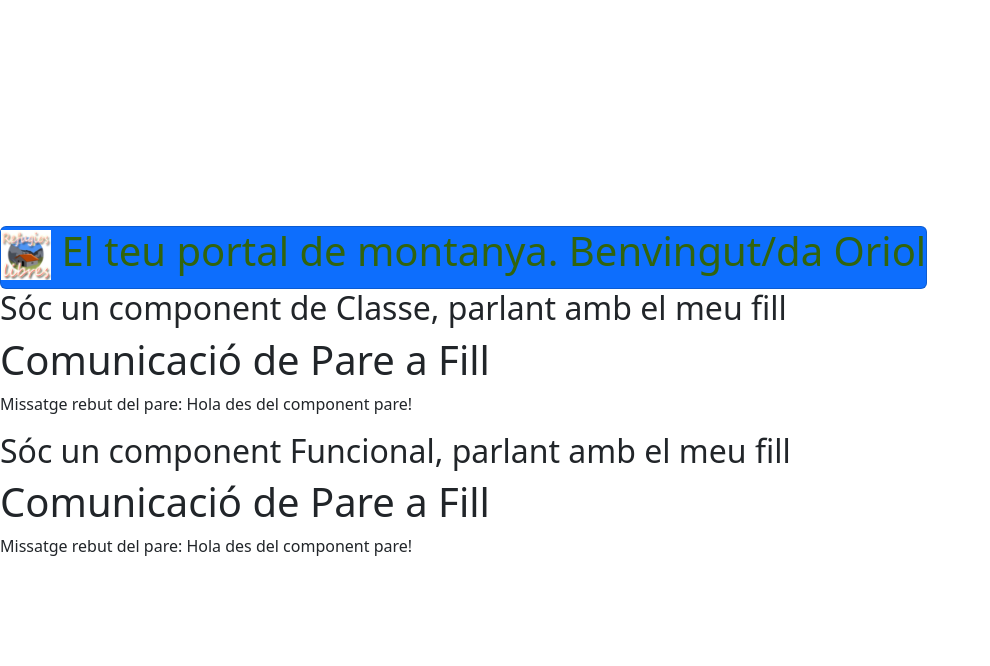
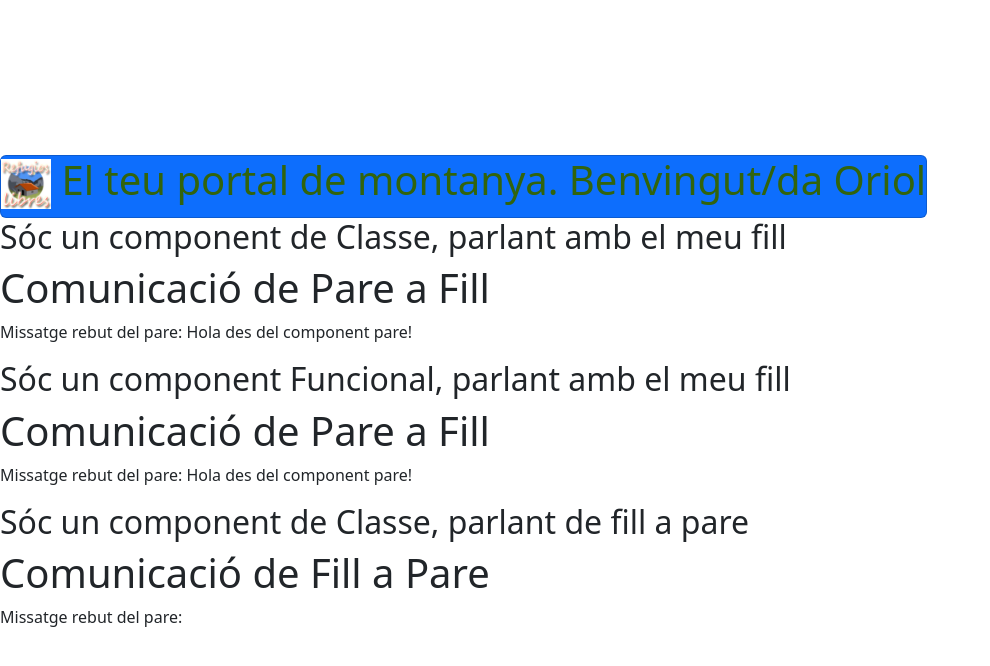
Before and after one commit to SectionOne/cursframeworks, a React (Vite) app in the folder cursreact/: page / in a window 1280 px wide. Shown: the top 666 px of the page, without its empty margins (0-990 px from the left). Built offline with nearby package versions, Linux system fonts and the light colour scheme.

Commit message:
Codi 14 - Comunicació Fill a Pare amb components de Classe

```diff
--- a/cursreact/src/components/App.jsx
+++ b/cursreact/src/components/App.jsx
@@ -1,5 +1,6 @@
 import './App.css';
 import FunctionalParentComponent from './FunctionalParentComponent.jsx';
+import ClasseParentFillaPare from './ClasseParentFillaPare.jsx';
 import Header from './Header.jsx';
 import ParentComponent from './ParentComponent.jsx';
 function App() {
@@ -16,6 +17,10 @@ function App() {
         <h2>Sóc un component Funcional, parlant amb el meu fill</h2>
         <FunctionalParentComponent/>
       </div>
+      <div>
+        <h2>Sóc un component de Classe, parlant de fill a pare</h2>
+        <ClasseParentFillaPare/>
+      </div>
     </>
   );
 }
--- /dev/null
+++ b/cursreact/src/components/ClasseParentFillaPare.jsx
@@ -0,0 +1,21 @@
+/* eslint-disable no-unused-vars */
+import React, { Component } from 'react';
+import ChildComponent from './ChildComponent';
+
+class ParentComponent extends Component {
+  handleChildData = (data) => {
+    alert(`Dades rebudes del fill: ${data}`);
+  };
+
+  render() {
+    return (
+      <div>
+        <h1>Comunicació de Fill a Pare</h1>
+        {/* Passem una funció com a prop al fill */}
+        <ChildComponent sendDataToParent={this.handleChildData} />
+      </div>
+    );
+  }
+}
+
+export default ParentComponent;
```
Also changed, not shown: cursreact/src/components/ClasseChildFillaPare.jsx (added, +20 -0 lines), 1 other file (tests, documents, lock files or other folders).
